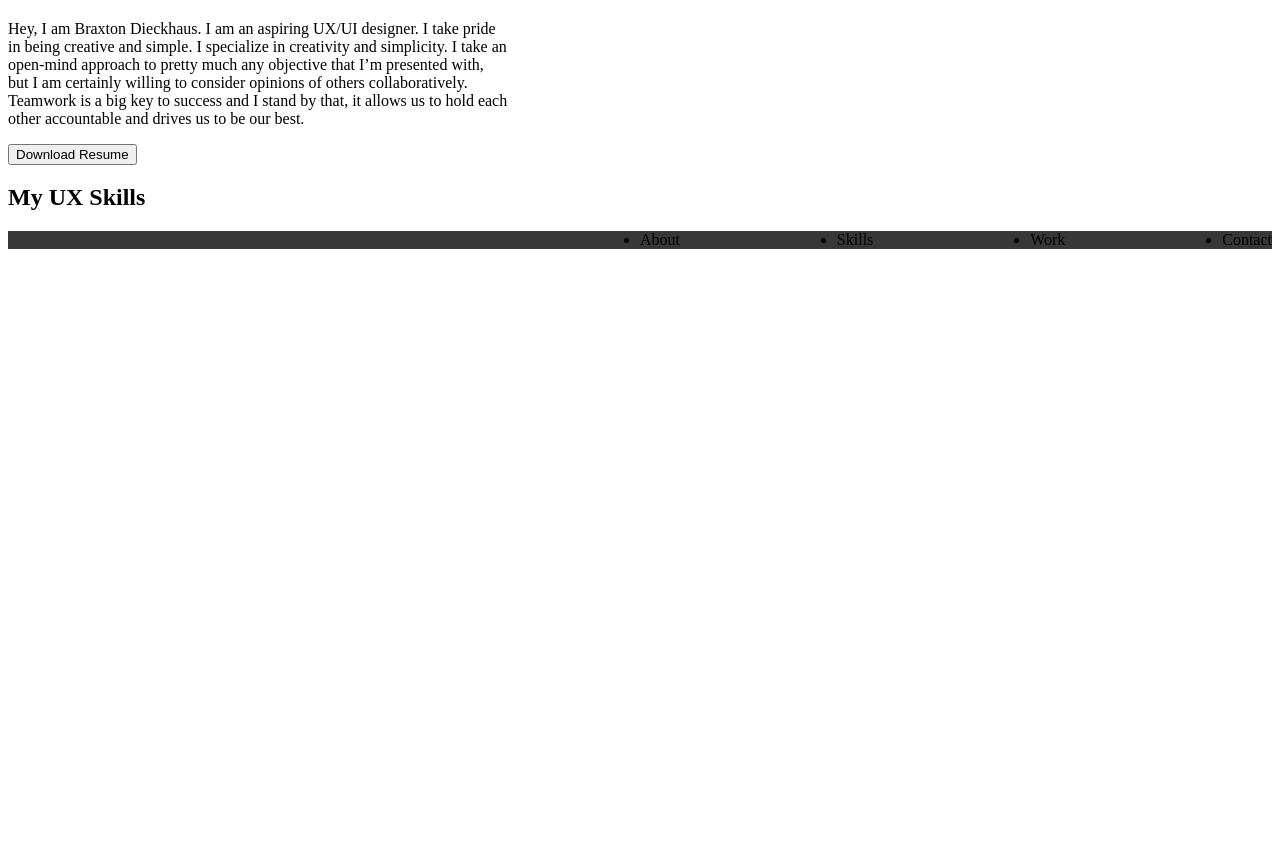
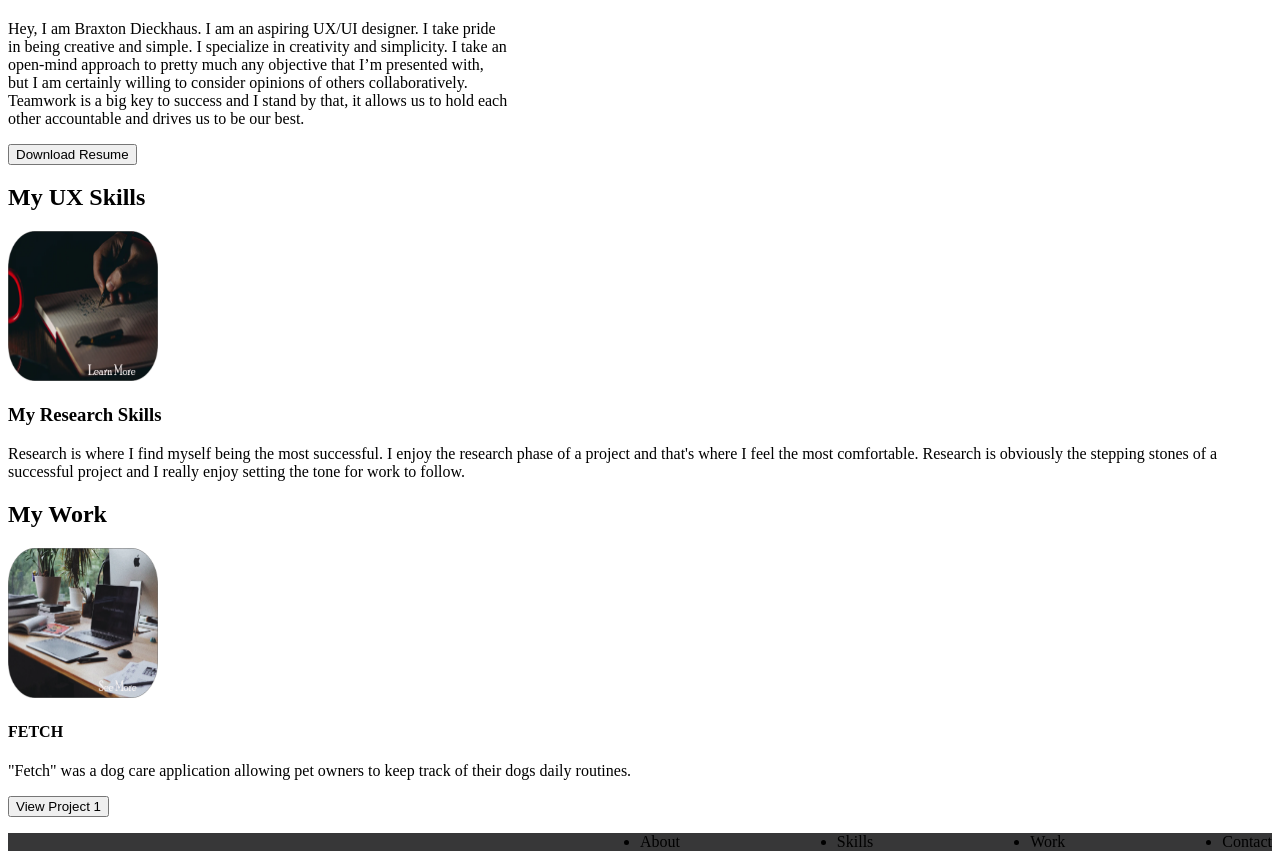
Before and after one commit to 25Braxton/UX_UI_HW_18, a plain HTML site: page index.html in a window 1280 px wide. Shown: the part 509-1376 px from the top of the page. Before the commit the page ends 800 px from the top, so only its background shows below. Drawn offline with Linux system fonts and the light colour scheme; files whose address does not match are found by name.

Commit message:
progress

```diff
--- a/index.html
+++ b/index.html
@@ -39,6 +39,30 @@
         <section class="mySkills">
             <h1>My UX Skills</h1>
             <div class="flexContainer">
+                <div>
+                    <img src="Skills Component.png" alt="Research Skills" width="150" height="150">
+                    <h3>My Research Skills</h3>
+                    <p>     Research is where I find myself being the most successful. I enjoy the research phase of a project and that's where I feel the most comfortable.
+                        Research is obviously the stepping stones of a successful project and I really enjoy setting the tone for work to follow.
+                    </p>
+
+                </div>
+
+        </section>
+        <section class="myWork">
+            <h1>My Work</h1>
+            <div class="workGrid">
+                <div>
+                    <img src="Work Component.png" alt="My work" width="150" height="150">
+                </div>
+                <div>
+                    <h4>FETCH</h4>
+                    <p>"Fetch" was a dog care application allowing pet owners to keep track of their dogs daily routines. </p>
+                    <button type="button">View Project 1</button>
+                </div>
+            </div>
+        </section>
+
 
 
             </div>
```
